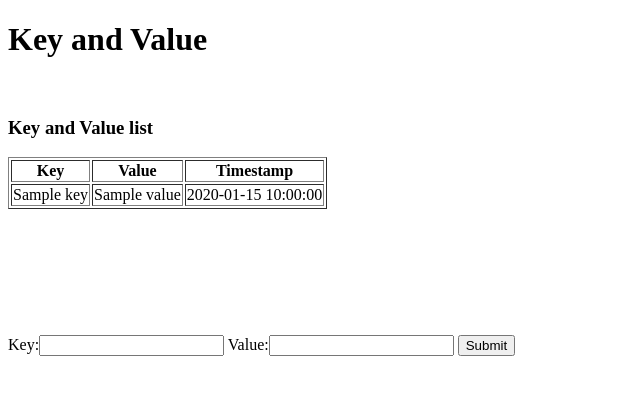
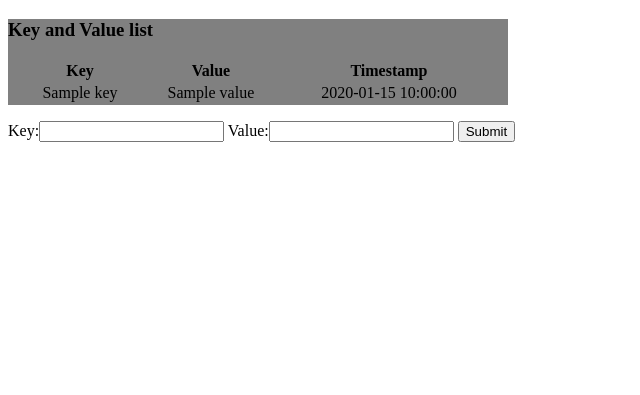
Before and after one commit to faderosyad/webview, a Flask app: template templates/home2.html in a window 1280 px wide. Shown: the top 395 px of the page, without its empty margins (0-640 px from the left). Run offline with Flask 2, Linux system fonts and the light colour scheme; the template is opened without the code that fills it: most values are stand-ins (such as "Sample title", 1, 10 or a date in 2020).

Commit message:
Update 3

```diff
--- a/templates/home2.html
+++ b/templates/home2.html
@@ -5,33 +5,32 @@
     <title>Key and Value Configuration</title>
     <style>
         div {
-        height: 200px;
-        width: 60%;
+        float: center;
+        height: 30%;
+        width: 500px;
+        margin-bottom: 1em;
+        background-color:gray;
         }
     </style>
 </head>
 
 <body>
-    <h1>
-        Key and Value
-    </h1>
-    <br>
     <div>
         <h3>Key and Value list</h3>
-        <table border= 1>
+        <table text-align: center align ="center" width="480">
                 <tr>
                   <th>Key</th>
                   <th>Value</th>
                   <th>Timestamp</th>
                 </tr>
                 <tr>
-                  <td>{{key}}</td>
-                  <td>{{value}}</td>
-                  <td>{{timestamp}}</td>
+                  <td align = "center">{{key}}</td>
+                  <td align = "center">{{value}}</td>
+                  <td align = "center">{{timestamp}}</td>
                 </tr>
                 </table>
     </div>
-    <br>
+
     <form action = "http://localhost:2000/keyvalue" method = "POST">
         <span>
             Key:<input type="text" name="key">
```
Also changed, not shown: templates/home.html (+17 -13 lines), templates/output1.html (added, +12 -0 lines), templates/result.html (added, +13 -0 lines), templates/route.html (added).
